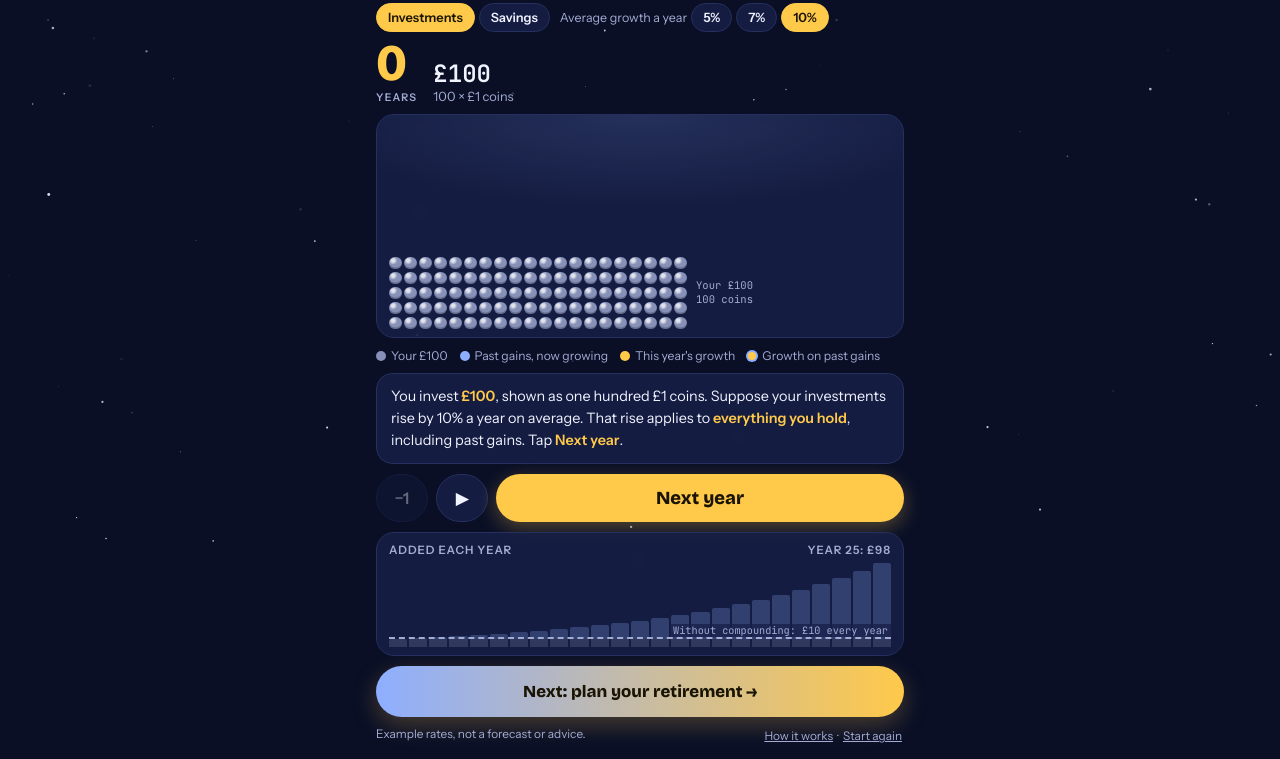
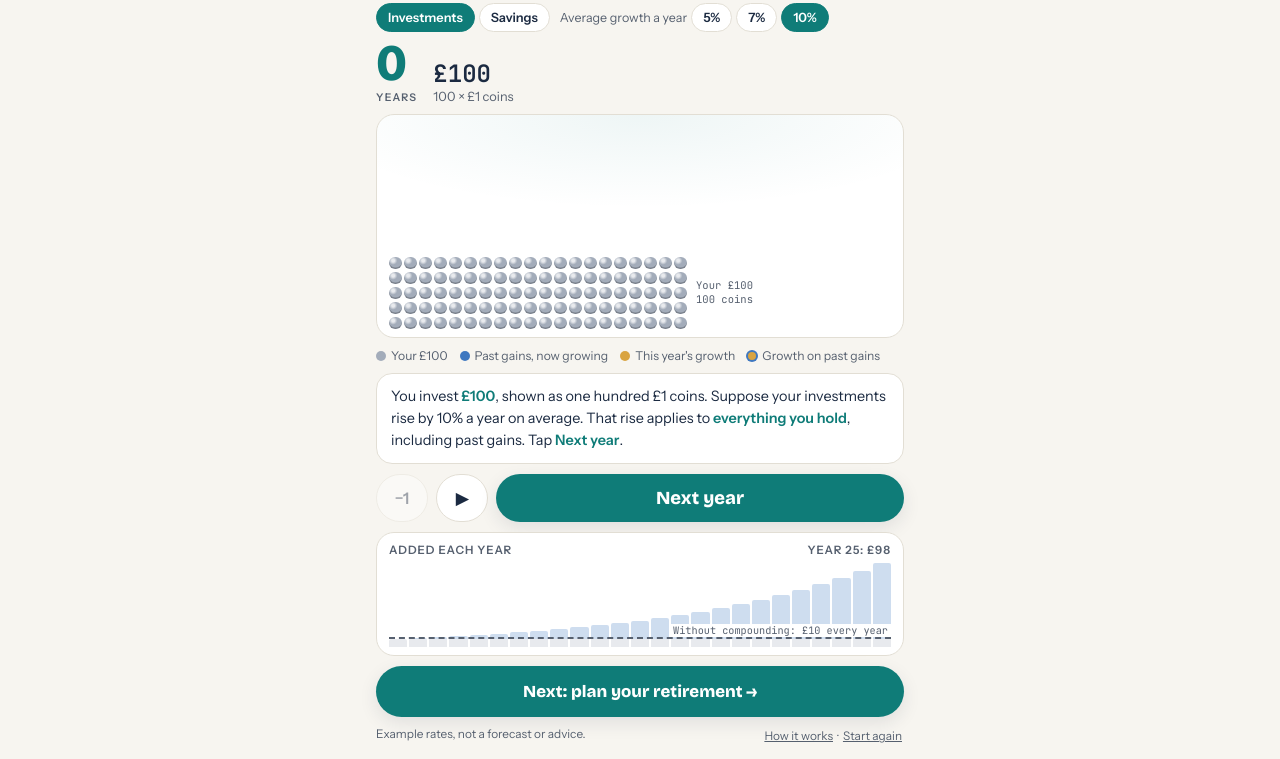
Before and after one commit to amyconlon/coinrise, a plain HTML site: page index.html in a window 1280 px wide. Shown: the part 231-990 px from the top of the page. Drawn offline with nearby package versions, Linux system fonts and the light colour scheme.

Commit message:
Add files via upload

```diff
--- a/index.html
+++ b/index.html
@@ -5,14 +5,15 @@
 <meta name="viewport" content="width=device-width, initial-scale=1, viewport-fit=cover">
 <title>Coinrise</title>
 <meta name="description" content="Watch money compound coin by coin, plan your retirement goal, and check how long your money will last. Educational only, not financial advice.">
-<meta name="theme-color" content="#0a0f26">
+<meta name="theme-color" content="#F7F5F0" media="(prefers-color-scheme: light)">
+<meta name="theme-color" content="#1F2533" media="(prefers-color-scheme: dark)">
 <link rel="manifest" href="manifest.webmanifest">
 <link rel="icon" href="icons/icon-192.png" type="image/png">
 <link rel="apple-touch-icon" href="icons/apple-touch-icon.png">
 <meta name="apple-mobile-web-app-capable" content="yes">
 <meta name="mobile-web-app-capable" content="yes">
 <meta name="apple-mobile-web-app-title" content="Coinrise">
-<meta name="apple-mobile-web-app-status-bar-style" content="black-translucent">
+<meta name="apple-mobile-web-app-status-bar-style" content="default">
 <style>
 :root{padding-top:env(safe-area-inset-top,0px);padding-bottom:env(safe-area-inset-bottom,0px)}
 *,*::before,*::after{box-sizing:border-box}
@@ -23,20 +24,39 @@ img{max-width:100%}
 <link rel="preconnect" href="https://fonts.gstatic.com" crossorigin>
 <link rel="stylesheet" href="https://fonts.googleapis.com/css2?family=Bricolage+Grotesque:opsz,wght@12..96,500;12..96,800&family=Instrument+Sans:wght@400;600&family=JetBrains+Mono:wght@400;600&display=swap">
 <style>
-/* Layout: three-step journey under a night sky (Grow → Plan → Last), with a rocket progress track, coin grid, planner and drawdown view. */
+/* Layout: three-step journey (Grow → Plan → Last) with a rocket progress track, coin grid, planner and drawdown view. */
 :root{
-  /* Coinrise: deep navy night sky, gold coins rising like the sun, periwinkle for past gains. One committed dark look. */
-  --bg:#0a0f26; --bg2:#141c45; --grid:#26305e; --ink:#f1f3ff; --muted:#a3acd3;
-  --accent:#ffc94a; --accent-ink:#1a1405; --moon:#ffe08a; --panel:rgba(24,32,74,.78);
-  --deposit:#8791b8; --warn:#ff8a65; --simple:#8eaeff; --compound:#ffc94a; --empty:#1b2350; --good:#6fe3b0;
+  /* Coinrise, light and calm: paper off-white, deep navy text, teal for actions, gold kept for the coins. Soft slate dark mode follows the phone. */
+  --bg:#F7F5F0; --bg2:#FFFFFF; --grid:#E2DED4; --ink:#1B2A41; --muted:#56606F;
+  --accent:#0F7C78; --accent-ink:#FFFFFF; --moon:#0F7C78; --panel:#FFFFFF;
+  --deposit:#A3ACBA; --warn:#B8430E; --simple:#3F78C0; --compound:#D9A441; --gold-text:#8A5F0C; --empty:#ECE8DE; --good:#1E7B4F;
+  --accent-soft:rgba(15,124,120,.14); --warn-soft:rgba(184,67,14,.12); --good-soft:rgba(30,123,79,.12);
+  --glow:rgba(15,124,120,.07); --card-border:rgba(15,124,120,.35); --card-tint:rgba(15,124,120,.06);
+  --shadow:0 6px 18px rgba(27,42,65,.10); --coin-glow:none; --stars:0; --star-col:#1B2A41;
   --display:"Bricolage Grotesque",ui-sans-serif,system-ui,sans-serif;
   --body:"Instrument Sans",ui-sans-serif,system-ui,sans-serif;
   --mono:"JetBrains Mono",ui-monospace,SFMono-Regular,Menlo,monospace;
-  color-scheme:dark;
+  color-scheme:light;
 }
+@media (prefers-color-scheme: dark){:root:not([data-theme="light"]){
+  --bg:#1F2533; --bg2:#2A3242; --grid:#3A4459; --ink:#E9ECF2; --muted:#A7AFBE;
+  --accent:#3FB5AE; --accent-ink:#0E1F22; --moon:#3FB5AE; --panel:#283041;
+  --deposit:#7C869A; --warn:#FF9A76; --simple:#8FB3E8; --compound:#E8B65A; --gold-text:#E8B65A; --empty:#323C50; --good:#6FD3A6;
+  --accent-soft:rgba(63,181,174,.2); --warn-soft:rgba(255,154,118,.16); --good-soft:rgba(111,211,166,.15);
+  --glow:rgba(63,181,174,.08); --card-border:rgba(63,181,174,.4); --card-tint:rgba(63,181,174,.08);
+  --shadow:0 8px 24px rgba(0,0,0,.3); --coin-glow:0 0 5px rgba(232,182,90,.45); --stars:1; --star-col:#E9ECF2;
+  color-scheme:dark;}}
+:root[data-theme="dark"]{
+  --bg:#1F2533; --bg2:#2A3242; --grid:#3A4459; --ink:#E9ECF2; --muted:#A7AFBE;
+  --accent:#3FB5AE; --accent-ink:#0E1F22; --moon:#3FB5AE; --panel:#283041;
+  --deposit:#7C869A; --warn:#FF9A76; --simple:#8FB3E8; --compound:#E8B65A; --gold-text:#E8B65A; --empty:#323C50; --good:#6FD3A6;
+  --accent-soft:rgba(63,181,174,.2); --warn-soft:rgba(255,154,118,.16); --good-soft:rgba(111,211,166,.15);
+  --glow:rgba(63,181,174,.08); --card-border:rgba(63,181,174,.4); --card-tint:rgba(63,181,174,.08);
+  --shadow:0 8px 24px rgba(0,0,0,.3); --coin-glow:0 0 5px rgba(232,182,90,.45); --stars:1; --star-col:#E9ECF2;
+  color-scheme:dark;}
 html,body{height:100%}
 [hidden]{display:none!important}
-body{background:var(--bg) radial-gradient(120% 70% at 85% -10%, #2a2f6e 0%, transparent 55%) no-repeat;color:var(--ink);font-family:var(--body);font-size:15px;margin:0;min-height:100%}
+body{background:var(--bg) radial-gradient(120% 60% at 85% -10%, var(--glow) 0%, transparent 60%) no-repeat;color:var(--ink);font-family:var(--body);font-size:15px;margin:0;min-height:100%}
 #sky{position:fixed;inset:0;width:100%;height:100%;pointer-events:none;z-index:0}
 #fx{position:fixed;inset:0;width:100%;height:100%;pointer-events:none;z-index:50}
 .app{position:relative;z-index:1}
@@ -50,12 +70,12 @@ header{display:grid;gap:12px}
 .journey{position:relative;padding-top:6px}
 .track{position:absolute;left:16.67%;right:16.67%;top:22px;height:3px;border-radius:3px;background:var(--grid)}
 .track .fill{position:absolute;left:0;top:0;bottom:0;width:calc(var(--step,0) * 50%);background:linear-gradient(90deg,var(--simple),var(--accent));border-radius:3px;transition:width .6s cubic-bezier(.2,.8,.2,1)}
-.track .rocket{position:absolute;top:-13px;left:calc(var(--step,0) * 50%);width:28px;height:28px;transform:translateX(-50%) rotate(45deg);transition:left .6s cubic-bezier(.2,.8,.2,1);filter:drop-shadow(0 0 6px rgba(255,201,74,.6))}
+.track .rocket{position:absolute;top:-13px;left:calc(var(--step,0) * 50%);width:28px;height:28px;transform:translateX(-50%) rotate(45deg);transition:left .6s cubic-bezier(.2,.8,.2,1);}
 .steps3{position:relative;display:grid;grid-template-columns:repeat(3,1fr);gap:6px}
 .steps3 button{background:none;border:0;color:var(--muted);font:600 .78rem var(--body);display:flex;flex-direction:column;align-items:center;gap:22px;cursor:pointer;padding:0 0 4px}
 .steps3 .dot{width:12px;height:12px;border-radius:50%;background:var(--grid);border:2px solid var(--bg);box-shadow:0 0 0 1px var(--grid);margin-top:10px}
 .steps3 button[aria-selected="true"]{color:var(--ink)}
-.steps3 button[aria-selected="true"] .dot{background:var(--accent);box-shadow:0 0 0 4px rgba(255,201,74,.25)}
+.steps3 button[aria-selected="true"] .dot{background:var(--accent);box-shadow:0 0 0 4px var(--accent-soft)}
 .steps3 button.done .dot{background:var(--simple)}
 .hero h2{font:800 clamp(1.6rem,6.5vw,2.2rem)/1.05 var(--display);margin:0;letter-spacing:-.02em;text-wrap:balance}
 .hero h2 em{font-style:normal;color:var(--accent)}
@@ -65,8 +85,8 @@ header{display:grid;gap:12px}
 .rate{display:grid;gap:4px}
 .rate .val{font:800 1.5rem var(--display);color:var(--accent);font-variant-numeric:tabular-nums}
 .rate .tag{display:inline-block;font:600 .72rem var(--body);padding:3px 9px;border-radius:999px;background:var(--grid);color:var(--ink);margin-left:6px;vertical-align:4px}
-.rate .tag.hi{background:rgba(255,138,101,.18);color:var(--warn)}
-.rate .tag.ok{background:rgba(111,227,176,.15);color:var(--good)}
+.rate .tag.hi{background:var(--warn-soft);color:var(--warn)}
+.rate .tag.ok{background:var(--good-soft);color:var(--good)}
 .toast svg{width:22px;height:22px;flex:0 0 auto}
 @media (prefers-reduced-motion:reduce){.toast,.track .fill,.track .rocket{transition:none}}
 h1{font-family:var(--display);font-weight:800;font-size:1.25rem;margin:0;letter-spacing:-.01em;line-height:1}
@@ -77,9 +97,9 @@ h1 span{color:var(--moon)}
 .tabs button[aria-selected="true"]{background:var(--ink);color:var(--bg)}
 .tabs button{padding:6px 10px}
 .sn{display:inline-grid;place-items:center;width:15px;height:15px;border-radius:50%;border:1px solid currentColor;font:600 .6rem var(--mono);margin-right:4px;vertical-align:1px}
-.nextbtn{width:100%;font:800 1.05rem var(--display);border-radius:999px;border:0;background:linear-gradient(90deg,var(--simple),var(--accent));color:var(--accent-ink);padding:15px;cursor:pointer;box-shadow:0 8px 24px rgba(255,201,74,.25);transition:transform .12s}
+.nextbtn{width:100%;font:800 1.05rem var(--display);border-radius:999px;border:0;background:var(--accent);color:var(--accent-ink);padding:15px;cursor:pointer;box-shadow:var(--shadow);transition:transform .12s}
 .nextbtn:active{transform:scale(.97)}
-.card{border:1px solid rgba(255,201,74,.45);border-radius:20px;padding:18px;background:linear-gradient(160deg,rgba(255,201,74,.12),var(--panel) 45%);display:grid;gap:12px;box-shadow:0 12px 40px rgba(0,0,0,.35)}
+.card{border:1px solid var(--card-border);border-radius:20px;padding:18px;background:linear-gradient(160deg,var(--card-tint),var(--panel) 45%);display:grid;gap:12px;box-shadow:var(--shadow)}
 .card h2{margin:0;font:800 1.15rem var(--display)}
 .card dl{display:grid;grid-template-columns:1fr auto;gap:6px 12px;margin:0;font-size:.86rem}
 .card dt{color:var(--muted)}
@@ -101,10 +121,10 @@ button:focus-visible,input:focus-visible{outline:3px solid var(--moon);outline-o
 .note{background:var(--panel);border:1px solid var(--grid);border-radius:16px;padding:12px 14px;font-size:.9rem;line-height:1.5;backdrop-filter:blur(6px)}
 .note strong{color:var(--accent)}
 .note .b{color:var(--simple);font-weight:600}
-.note .g{color:var(--compound);font-weight:600}
+.note .g{color:var(--gold-text);font-weight:600}
 button.ctl{font:600 1rem var(--body);border-radius:999px;border:1px solid var(--grid);background:var(--panel);color:var(--ink);padding:12px 10px;cursor:pointer;transition:transform .12s, background .2s}
 button.ctl:active,.chips button:active{transform:scale(.95)}
-button.primary{font-family:var(--display);font-weight:800;font-size:1.15rem;background:var(--accent);color:var(--accent-ink);border-color:transparent;box-shadow:0 6px 20px rgba(255,201,74,.3)}
+button.primary{font-family:var(--display);font-weight:800;font-size:1.15rem;background:var(--accent);color:var(--accent-ink);border-color:transparent;box-shadow:var(--shadow)}
 button:disabled{opacity:.4;cursor:default}
 .foot{display:flex;justify-content:space-between;gap:8px;flex-wrap:wrap;font-size:.74rem;color:var(--muted)}
 .foot button{background:none;border:0;color:var(--muted);font:inherit;text-decoration:underline;cursor:pointer;padding:2px}
@@ -124,7 +144,7 @@ button:disabled{opacity:.4;cursor:default}
 .legend span{display:flex;align-items:center;gap:5px}
 .legend i{width:10px;height:10px;border-radius:50%;display:inline-block}
 .legend .ring{background:var(--compound);box-shadow:0 0 0 2px var(--simple);width:8px;height:8px;margin:1px}
-.tower{height:clamp(200px,28vh,280px);background:radial-gradient(90% 60% at 50% 0%,rgba(142,174,255,.14),transparent 70%),var(--panel)}
+.tower{height:clamp(200px,28vh,280px);background:radial-gradient(90% 60% at 50% 0%,var(--glow),transparent 70%),var(--panel)}
 .tw{position:absolute;left:0;right:0;bottom:0;transition:transform .5s cubic-bezier(.2,.8,.2,1)}
 .rows{display:flex;flex-direction:column-reverse;gap:4px;padding:8px 10px 6px}
 .yrow{display:flex;align-items:center;gap:8px;border-radius:6px;padding:1px}
@@ -132,7 +152,7 @@ button:disabled{opacity:.4;cursor:default}
 .cg{display:flex;flex-wrap:wrap;width:calc(var(--cs) * 20);flex:0 0 auto;align-content:flex-end}
 .c{width:var(--cs);height:var(--cs);display:grid;place-items:center}
 .c::before{content:"";width:84%;height:84%;border-radius:50%;background:radial-gradient(circle at 32% 30%,rgba(255,255,255,.75) 0 12%,transparent 34%),currentColor;box-shadow:inset 0 -1.5px 0 rgba(0,0,0,.25)}
-.c.g::before{box-shadow:inset 0 -1.5px 0 rgba(0,0,0,.25),0 0 6px rgba(255,201,74,.55)}
+.c.g::before{box-shadow:inset 0 -1.5px 0 rgba(0,0,0,.25),var(--coin-glow)}
 .c.d{color:var(--deposit)}.c.s{color:var(--simple)}.c.g{color:var(--compound)}
 .c.r::before{width:64%;height:64%;box-shadow:0 0 0 2px var(--simple)}
 .yrow.new .c{animation:pop .45s cubic-bezier(.2,.8,.2,1) both}
@@ -211,7 +231,7 @@ input[type=range]:disabled{opacity:.35}
 .pbar .pc{background:var(--deposit)}
 .pbar .pg{background:var(--simple)}
 .goalline{position:absolute;left:0;right:0;border-top:2px dashed var(--compound)}
-.goalline span{position:absolute;right:0;bottom:2px;font:600 .64rem var(--mono);color:var(--compound);background:var(--panel);padding:0 3px}
+.goalline span{position:absolute;right:0;bottom:2px;font:600 .64rem var(--mono);color:var(--gold-text);background:var(--panel);padding:0 3px}
 .paxis{display:flex;justify-content:space-between;font:.62rem var(--mono);color:var(--muted);margin-top:3px}
 
 dialog{max-width:min(480px,calc(100vw - 32px));border:1px solid var(--grid);border-radius:20px;background:var(--bg2);color:var(--ink);padding:18px 18px 14px;line-height:1.5}
@@ -237,7 +257,7 @@ dialog a{color:var(--accent)}
       <button class="iconbtn" id="sound" type="button" aria-label="Sound on" aria-pressed="true"><svg viewBox="0 0 24 24" fill="none" stroke="currentColor" stroke-width="2" stroke-linecap="round"><path d="M4 9v6h4l5 4V5L8 9z" fill="currentColor" stroke="none"/><path class="w" d="M16 9a4 4 0 0 1 0 6M18.5 6.5a8 8 0 0 1 0 11"/><path class="x" d="M16 9l5 6M21 9l-5 6" style="display:none"/></svg></button>
     </div>
     <nav class="journey" aria-label="Your journey">
-      <div class="track" aria-hidden="true"><div class="fill"></div><svg class="rocket" viewBox="0 0 32 32" aria-hidden="true"><path d="M16 2c5 3 8 9 8 15l-3 4h-10l-3-4c0-6 3-12 8-15z" fill="#f1f3ff"/><circle cx="16" cy="13" r="3" fill="#8eaeff"/><path d="M8 17l-4 6 5-1M24 17l4 6-5-1" fill="#ff8a65"/><path d="M13 22h6l-1 6h-4z" fill="#ffc94a"/></svg></div>
+      <div class="track" aria-hidden="true"><div class="fill"></div><svg class="rocket" viewBox="0 0 32 32" aria-hidden="true"><path d="M16 2c5 3 8 9 8 15l-3 4h-10l-3-4c0-6 3-12 8-15z" style="fill:var(--panel);stroke:var(--ink);stroke-width:1.4"/><circle cx="16" cy="13" r="3" style="fill:var(--simple)"/><path d="M8 17l-4 6 5-1M24 17l4 6-5-1" style="fill:var(--accent)"/><path d="M13 22h6l-1 6h-4z" style="fill:var(--compound)"/></svg></div>
       <div class="steps3" role="tablist">
         <button role="tab" id="tabMoney" aria-selected="true" type="button"><span class="dot"></span>See it grow</button>
         <button role="tab" id="tabGoal" aria-selected="false" type="button"><span class="dot"></span>Plan it</button>
@@ -492,11 +512,15 @@ function initSky(){
   const n = Math.round(innerWidth * innerHeight / 9000);
   stars = Array.from({length:n}, () => ({x:Math.random()*innerWidth, y:Math.random()*innerHeight, r:Math.random()*1.3+.3, p:Math.random()*6.28, s:.4+Math.random()}));
 }
+let starOn = 0, starCol = "#fff";
+function readSky(){ starOn = +cssv("--stars") || 0; starCol = cssv("--star-col") || "#fff"; }
+readSky(); try { matchMedia("(prefers-color-scheme: dark)").addEventListener("change", readSky); } catch {}
 function drawSky(t){
+  if (!starOn){ sctx.clearRect(0,0,innerWidth,innerHeight); return; }
   sctx.clearRect(0,0,innerWidth,innerHeight);
   for (const st of stars){
     const a = reduce ? .7 : .45 + .45 * Math.sin(st.p + t/1000*st.s);
-    sctx.globalAlpha = a; sctx.fillStyle = "#f1f3ff";
+    sctx.globalAlpha = a * starOn; sctx.fillStyle = starCol;
     sctx.beginPath(); sctx.arc(st.x, st.y, st.r, 0, 6.29); sctx.fill();
   }
   sctx.globalAlpha = 1;
@@ -523,7 +547,7 @@ function burst(el, n = 36){
   for (let i = 0; i < n; i++){
     const a = Math.random()*Math.PI*2, v = 4 + Math.random()*7;
     parts.push({x, y, vx:Math.cos(a)*v, vy:Math.sin(a)*v - 6, r:4 + Math.random()*4, rot:Math.random()*6, vr:.2 + Math.random()*.3,
-      life:55 + Math.random()*30, c:["#ffc94a","#ffd978","#8eaeff","#ffe08a"][i % 4]});
+      life:55 + Math.random()*30, c:["#D9A441","#E8B65A","#3F78C0","#3FB5AE"][i % 4]});
   }
   if (reduce) requestAnimationFrame(tick);
 }
```
Also changed, not shown: icons/apple-touch-icon.png (added), icons/icon-192.png (added), icons/icon-512.png (added), icons/icon-maskable-512.png (added), manifest.webmanifest, sw.js (added), 1 other file.
